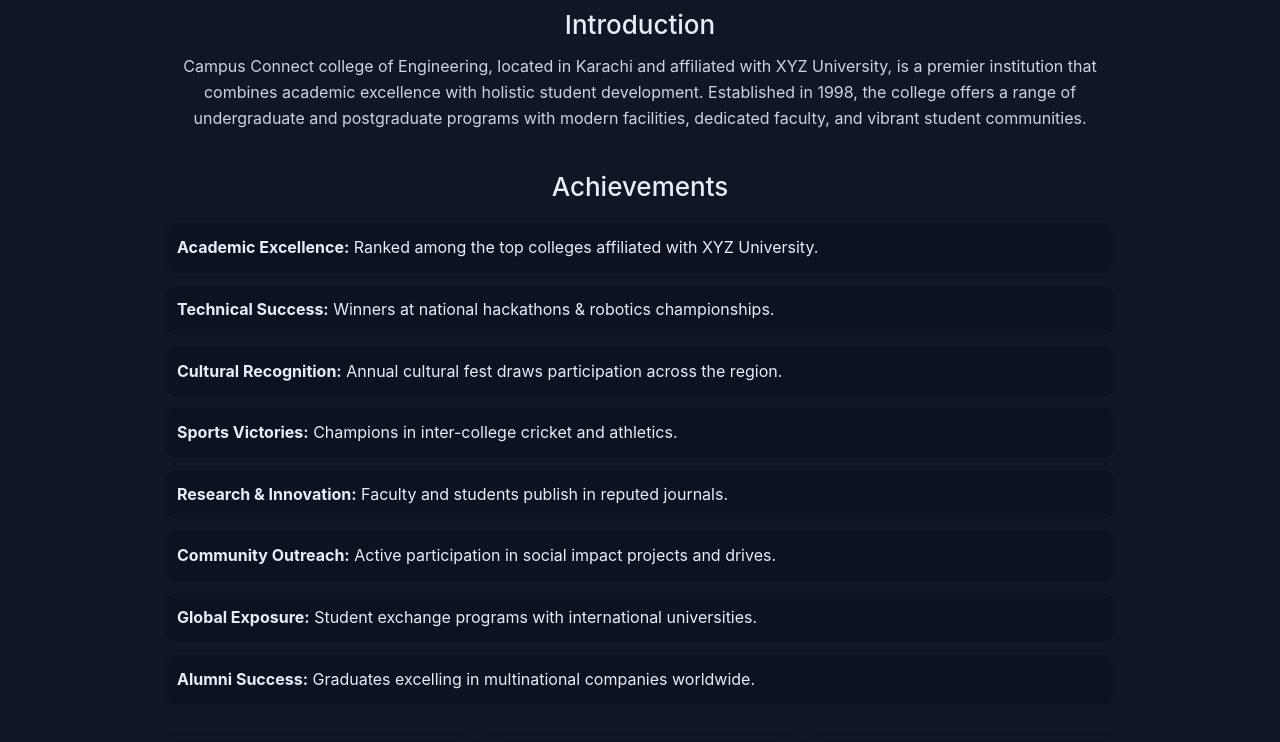
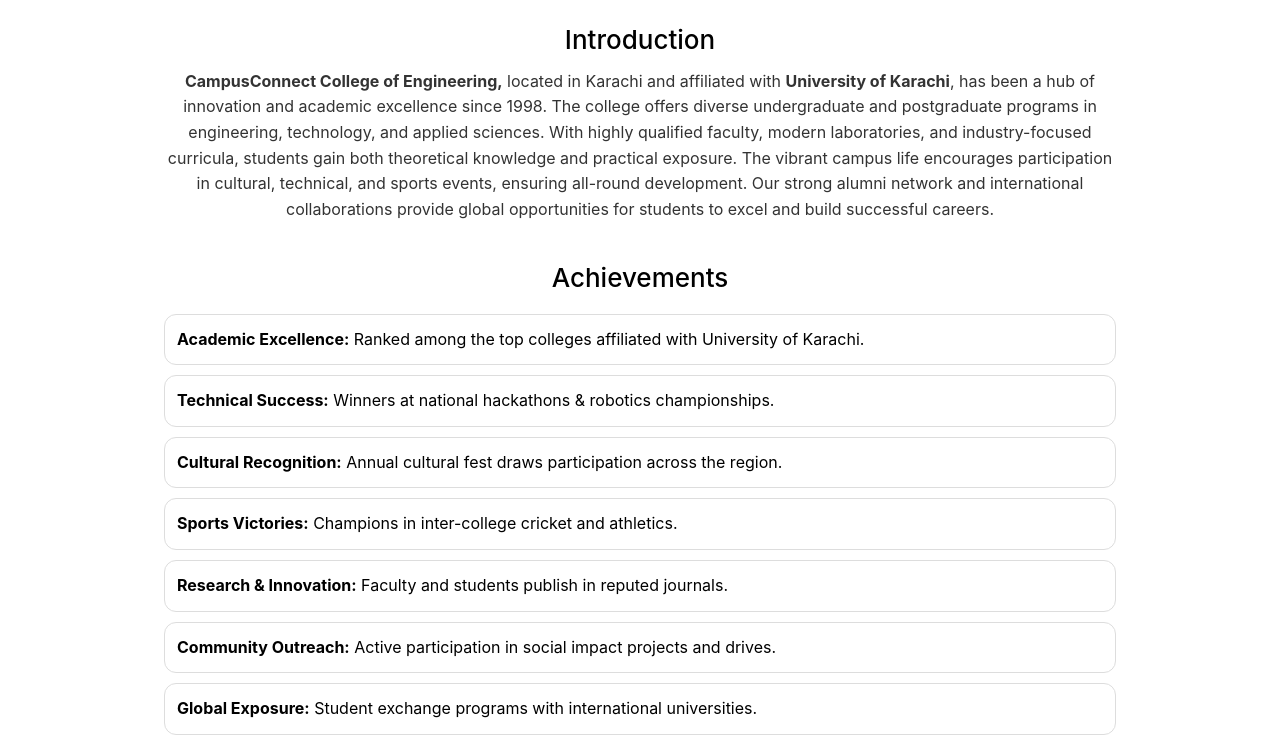
Before and after one commit to naheel-huseyn/CampusConnect, a plain HTML site: page about.html in a window 1280 px wide. Shown: the part 464-1206 px from the top of the page. Drawn offline with nearby package versions, Linux system fonts and the light colour scheme.

Commit message:
again i make changes

```diff
--- a/about.html
+++ b/about.html
@@ -21,19 +21,15 @@
   <link rel="stylesheet" href="assets/styling/navbar.css">
     <style>
     :root{
-      --bg:#0f1724;
-      --card:#0b1220;
-      --muted:#94a3b8;
-      --glass: rgba(255,255,255,0.04);
-      --glass-2: rgba(255,255,255,0.02);
-      color-scheme: dark;
+      --muted:#555;
+      --footer-bg:#081329; /* Footer کا اصل کلر یہاں define */
     }
     *{box-sizing:border-box}
     body{
       margin:0;
       font-family:Inter,system-ui,-apple-system,Segoe UI,Roboto,"Helvetica Neue",Arial;
-      background: var(--bg);
-      color:#e6eef8;
+      background: #fff; /* پورا پیج وائٹ */
+      color:#000;
       line-height:1.6;
     }
     .container{
@@ -68,15 +64,15 @@
       border-radius:12px;
       object-fit:cover;
       transition:all 0.3s ease;
-      box-shadow:0 4px 12px rgba(0,0,0,0.4);
+      box-shadow:0 4px 12px rgba(0,0,0,0.2);
     }
     .gallery img:hover{
       transform:scale(1.05);
-      box-shadow:0 6px 18px rgba(0,0,0,0.6);
+      box-shadow:0 6px 18px rgba(0,0,0,0.3);
     }
     h1{font-size:36px;margin-bottom:14px}
     h2{font-size:26px;margin-top:40px;margin-bottom:14px}
-    p{color:#cbd5e1;font-size:16px}
+    p{color:#333;font-size:16px}
     /* Achievements */
     .achievements{margin-top:20px;text-align:left}
     .achievements ul{
@@ -86,16 +82,26 @@
       gap:10px;
     }
     .achievements li{
-      background:var(--card);
+      background:#f7f7f7;
       padding:12px;
       border-radius:12px;
-      border:1px solid var(--glass-2);
+      border:1px solid #ddd;
       transition:all 0.3s ease;
     }
-    .achievements li:hover{
-      background:var(--glass);
-      transform:translateY(-3px);
-      box-shadow:0 6px 18px rgba(0,0,0,0.4);
+   /* Achievements */
+.achievements li {
+  background: #fff;         /* normal white background */
+  color: #000;              /* normal black text */
+  padding: 12px;
+  border-radius: 12px;
+  border: 1px solid #ddd;
+  transition: all 0.3s ease;
+}
+
+.achievements li:hover {
+  background: var(--footer-bg); /* Footer کا کلر */
+  color: #fff;                  /* text white */
+  transform: translateY(-3px);
 }
     /* Cards (events etc.) */
     .cards{
@@ -104,21 +110,24 @@
       grid-template-columns:repeat(auto-fit,minmax(250px,1fr));
       gap:20px;
     }
-    .card{
-      background:var(--card);
-      padding:18px;
-      border-radius:14px;
-      text-align:left;
-      box-shadow:0 6px 18px rgba(0,0,0,0.4);
+    /* Cards */
+.card {
+  background: #fff;      /* normal white */
+  color: #000;           /* normal black text */
+  padding: 18px;
+  border-radius: 14px;
+  text-align: left;
+  box-shadow: 0 6px 18px rgba(0,0,0,0.2);
   transition: all 0.3s ease;
 }
-    .card:hover{
-      background:var(--glass);
-      transform:translateY(-4px);
-      box-shadow:0 8px 22px rgba(0,0,0,0.5);
+.card:hover {
+  background: var(--footer-bg); /* Footer کا کلر */
+  color: #fff;                  /* text white */
+  transform: translateY(-4px);
 }
     .card h3{margin-top:0;margin-bottom:8px;font-size:18px}
     .card p{margin:0;font-size:14px;color:var(--muted)}
+    .card:hover p{color:#fff}
   </style>
 </head>
 <body>
@@ -140,9 +149,6 @@
     </div>
   </nav>
   <!-- Navbar End -->
-  <!-- Full width image -->
-
-
      <!-- Gallery -->
   <div class="gallery">
     <img src="https://images.unsplash.com/photo-1523050854058-8df90110c9f1?q=80&w=600&auto=format&fit=crop" alt="Gallery 1">
@@ -151,15 +157,26 @@
   </div>
 
   <div class="container">
-    <h1>About Our College</h1>
+   <h1 style="font-size: 48px; font-weight: 700; margin-bottom: 14px; color: #000;">
+  About Our College
+</h1>
 
     <h2>Introduction</h2>
-    <p>Campus Connect college of Engineering, located in Karachi and affiliated with XYZ University, is a premier institution that combines academic excellence with holistic student development. Established in 1998, the college offers a range of undergraduate and postgraduate programs with modern facilities, dedicated faculty, and vibrant student communities.</p>
+    <p>
+     <strong> CampusConnect College of Engineering,</strong> located in Karachi and affiliated with <strong>University of Karachi</strong>,
+      has been a hub of innovation and academic excellence since 1998. The college offers diverse
+      undergraduate and postgraduate programs in engineering, technology, and applied sciences.
+      With highly qualified faculty, modern laboratories, and industry-focused curricula, students
+      gain both theoretical knowledge and practical exposure. The vibrant campus life encourages
+      participation in cultural, technical, and sports events, ensuring all-round development.
+      Our strong alumni network and international collaborations provide global opportunities for
+      students to excel and build successful careers.
+    </p>
 
     <h2>Achievements</h2>
     <div class="achievements">
       <ul>
-        <li><strong>Academic Excellence:</strong> Ranked among the top colleges affiliated with XYZ University.</li>
+        <li><strong>Academic Excellence:</strong> Ranked among the top colleges affiliated with University of Karachi.</li>
         <li><strong>Technical Success:</strong> Winners at national hackathons & robotics championships.</li>
         <li><strong>Cultural Recognition:</strong> Annual cultural fest draws participation across the region.</li>
         <li><strong>Sports Victories:</strong> Champions in inter-college cricket and athletics.</li>
@@ -167,7 +184,6 @@
         <li><strong>Community Outreach:</strong> Active participation in social impact projects and drives.</li>
         <li><strong>Global Exposure:</strong> Student exchange programs with international universities.</li>
         <li><strong>Alumni Success:</strong> Graduates excelling in multinational companies worldwide.</li>
-
       </ul>
     </div>
 
@@ -184,7 +200,7 @@
         <h3>Sports Events</h3>
         <p>Inter-college sports meets and tournaments to encourage teamwork and fitness.</p>
       </div>
-
+    </div>
   </div>
    <!-- ====== Footer Start ====== -->
 <footer>
```
Lines whose indentation alone changed are shown as unchanged.
